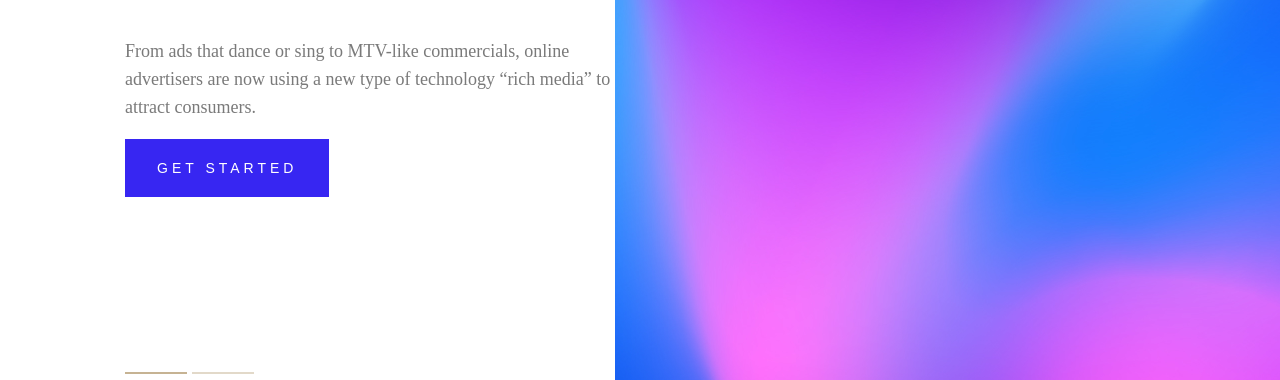
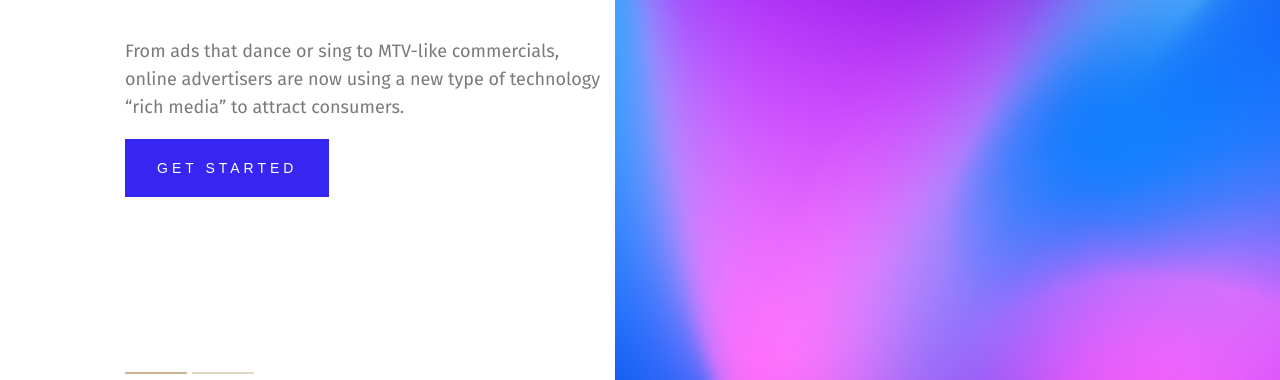
Before and after one commit to alex-yte/Gravity, a plain HTML site: page index.html in a window 1280 px wide. Shown: the part 420-800 px from the top of the page. Drawn offline with Linux system fonts and the light colour scheme; files whose address does not match are found by name.

Commit message:
hero__description font fix

```diff
--- a/scss/style.scss
+++ b/scss/style.scss
@@ -36,7 +36,7 @@
     &__description{
         color: var(--black, #223);
         font-size: 1.8rem;
-        font-family: Fira Sans;
+        font-family: font.$regular;
         line-height: 2.8rem;
         opacity: 0.6;
     }
```
Also changed, not shown: dist/style.css, 1 other file.
